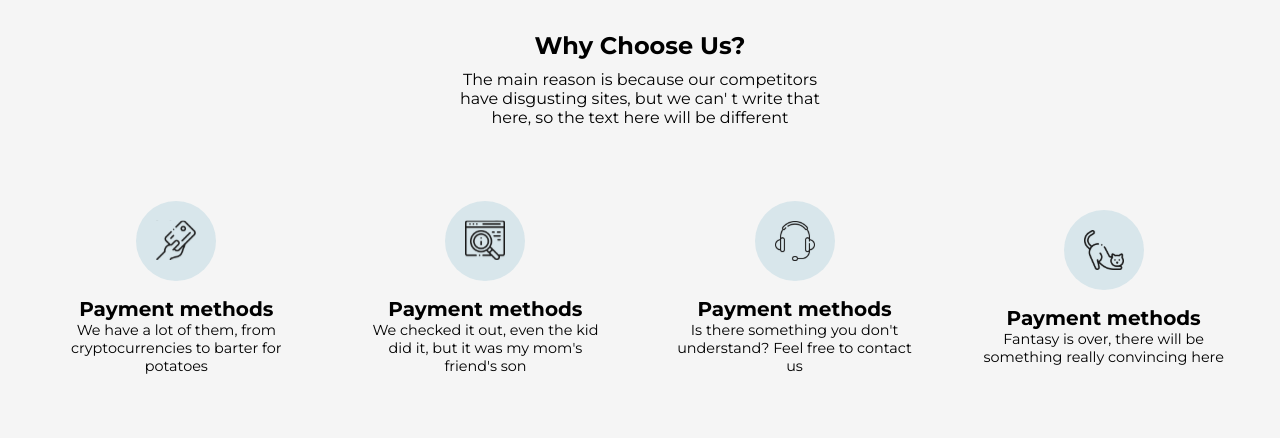
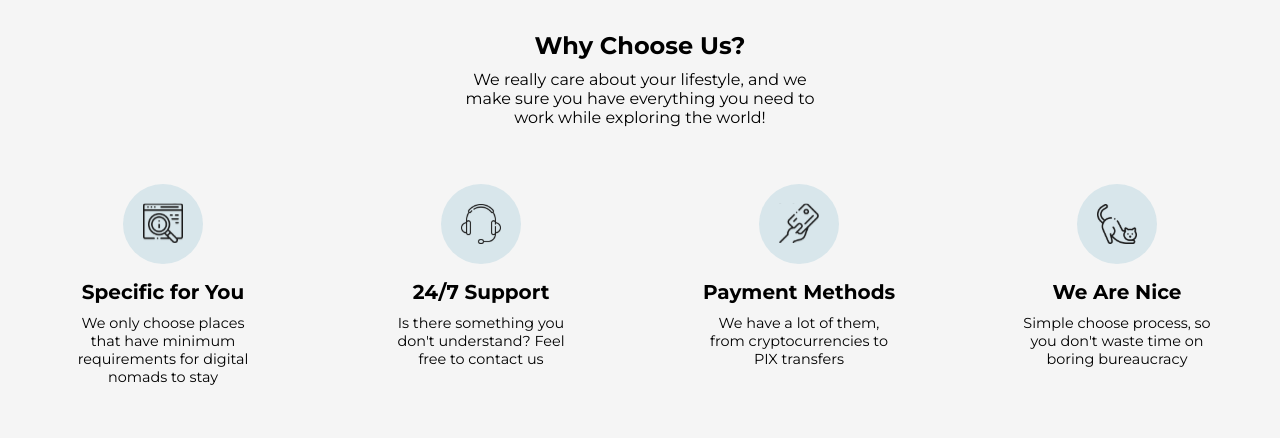
Before and after one commit to arc4dex/OnTrip, a React (Create React App) app: page / in a window 1280 px wide. Shown: the part 648-1086 px from the top of the page. Built offline with nearby package versions, Linux system fonts and the light colour scheme; no server answers.

Commit message:
fix: arguments in why choose us and container style

```diff
--- a/src/components/argumentsWhyChooseUs/index.jsx
+++ b/src/components/argumentsWhyChooseUs/index.jsx
@@ -9,40 +9,38 @@ function ArgumentsWhyChooseUs() {
     <>
       <ContainerAWCU>
         <CardAWCU>
-          <img src={paymentIcon} alt="paymentIcon" />
-          <div>
-            <h2>Payment methods</h2>
-            <p>
-              We have a lot of them, from cryptocurrencies to barter for
-              potatoes
-            </p>
-          </div>
-        </CardAWCU>
-        <CardAWCU>
           <img src={simpleSearchIcon} alt="paymentIcon" />
           <div>
-            <h2>Payment methods</h2>
+            <h2>Specific for You</h2>
             <p>
-              We checked it out, even the kid did it, but it was my mom's
-              friend's son
+              We only choose places that have minimum requirements for digital
+              nomads to stay
             </p>
           </div>
         </CardAWCU>
         <CardAWCU>
           <img src={supportIcon} alt="paymentIcon" />
           <div>
-            <h2>Payment methods</h2>
+            <h2>24/7 Support</h2>
             <p>
               Is there something you don't understand? Feel free to contact us
             </p>
           </div>
         </CardAWCU>
         <CardAWCU>
+          <img src={paymentIcon} alt="paymentIcon" />
+          <div>
+            <h2>Payment Methods</h2>
+            <p>We have a lot of them, from cryptocurrencies to PIX transfers</p>
+          </div>
+        </CardAWCU>
+        <CardAWCU>
           <img src={weAreNiceIcon} alt="paymentIcon" />
           <div>
-            <h2>Payment methods</h2>
+            <h2>We Are Nice</h2>
             <p>
-              Fantasy is over, there will be something really convincing here
+              Simple choose process, so you don't waste time on boring
+              bureaucracy
             </p>
           </div>
         </CardAWCU>
--- a/src/components/argumentsWhyChooseUs/style.js
+++ b/src/components/argumentsWhyChooseUs/style.js
@@ -11,11 +11,12 @@ export const ContainerAWCU = styled.div`
 
   @media screen and (min-width: 600px) {
     flex-direction: row;
+    align-items: center;
   }
 `;
 
 export const CardAWCU = styled.div`
-  width: 20%;
+  width: 70%;
   height: 12.5rem;
   display: flex;
   flex-direction: column;
@@ -28,9 +29,17 @@ export const CardAWCU = styled.div`
     max-width: 5rem;
   }
   > div {
+    display: flex;
+    flex-direction: column;
+    align-items: center;
+    gap: 10px;
     width: 100%;
+    max-width: 12.1rem;
     min-width: 9rem;
+    min-height: 7rem;
     max-height: 18rem;
+    height: -webkit-fit-content;
+    height: -moz-fit-content;
     height: fit-content;
 
     h2 {
@@ -41,7 +50,7 @@ export const CardAWCU = styled.div`
 
     p {
       text-align: center;
-      font-size: .9rem;
+      font-size: 0.9rem;
     }
   }
 `;
--- a/src/components/login/index.jsx
+++ b/src/components/login/index.jsx
@@ -44,6 +44,7 @@ function Login({ loginModal, handleCloseModalLogin, handleOpenRegisterModal }) {
         console.log("mostrar mensagem de login bem sucedido")
       )
       .catch((err) => console.log("mostra mensagem de erro"));
+
     localStorage.setItem("userToken", registerInfo.accessToken);
     localStorage.setItem("userId", registerInfo.user.id);
 
--- a/src/components/whyChooseUs/index.jsx
+++ b/src/components/whyChooseUs/index.jsx
@@ -8,8 +8,8 @@ function WhyChooseUs() {
         <h1>Why Choose Us?</h1>
         <div>
           <p>
-            The main reason is because our competitors have disgusting sites,
-            but we can' t write that here, so the text here will be different
+            We really care about your lifestyle, and we make sure you have
+            everything you need to work while exploring the world!
           </p>
         </div>
       </HeaderWCU>
```
